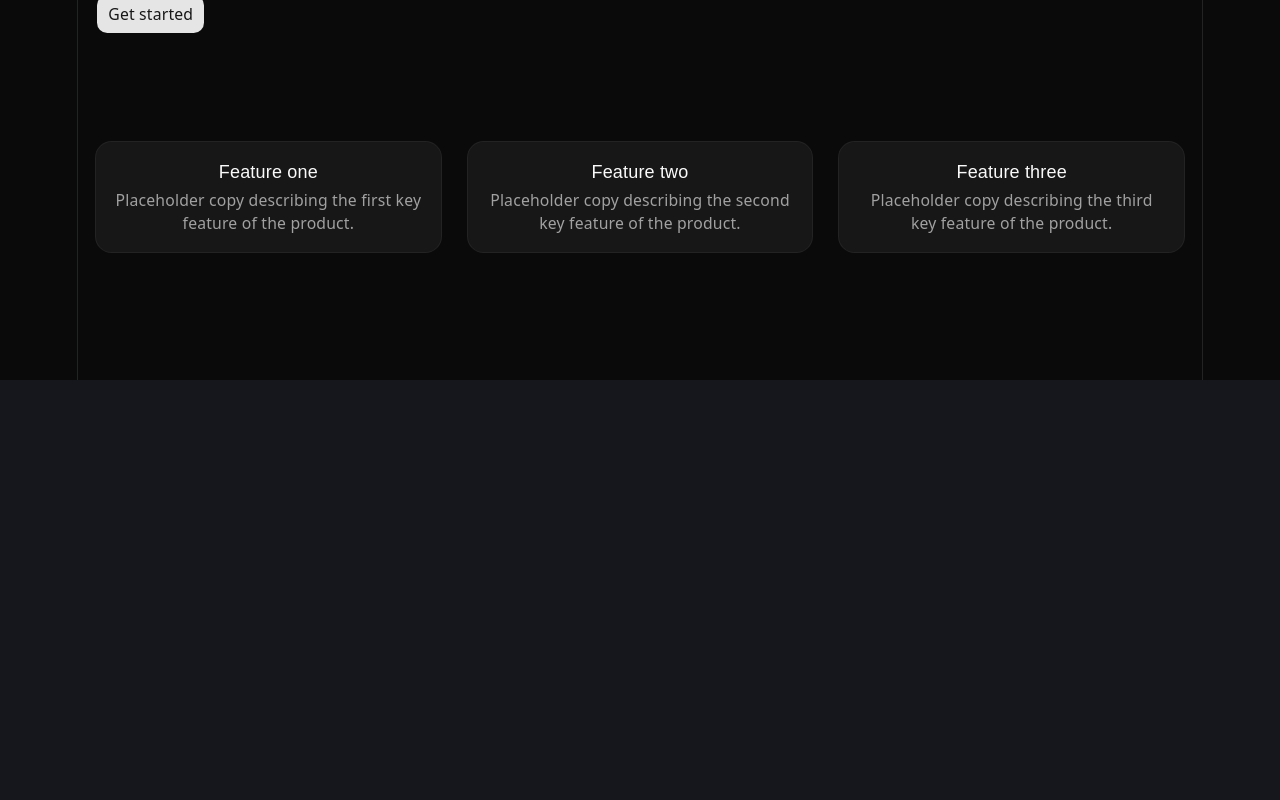
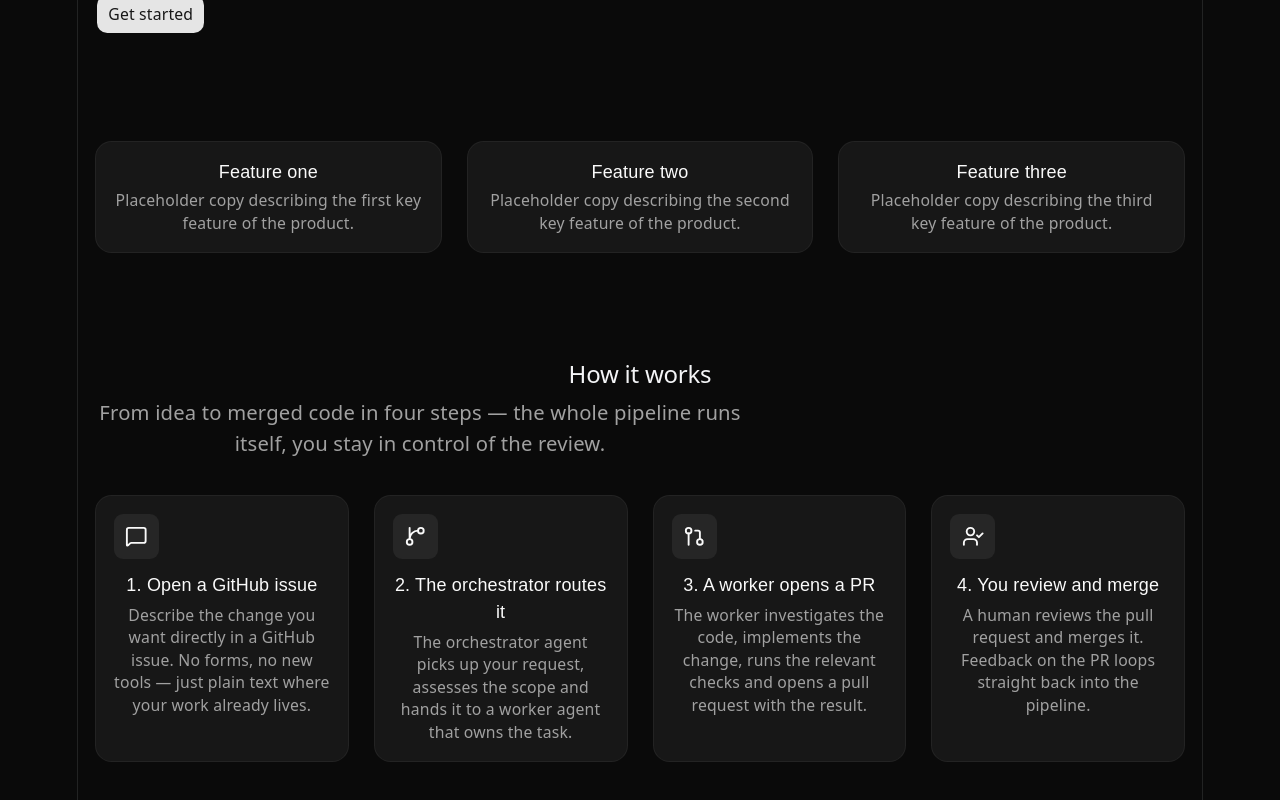
Before and after one commit to ikkeflikkeri/software-factory, a React (Vite) app in the folder webapp/: page / in a window 1280 px wide. Shown: the part 420-1220 px from the top of the page. Before the commit the page ends 800 px from the top, so only its background shows below. Built offline with nearby package versions, Linux system fonts and the light colour scheme; no server answers.

Commit message:
Add How it works section explaining the agent pipeline
Closes #30

```diff
--- a/webapp/src/App.tsx
+++ b/webapp/src/App.tsx
@@ -5,9 +5,18 @@ import {
   CardHeader,
   CardTitle,
 } from "@/components/ui/card"
+import { GitPullRequest, GitBranch, MessageSquare, UserCheck } from "lucide-react"
+import type { LucideIcon } from "lucide-react"
 import { ActivitySection } from "./ActivitySection"
 import { StatsSection } from "./StatsSection"
-import { appName, features, hero } from "./homeContent"
+import { appName, features, hero, howItWorksHeading, steps } from "./homeContent"
+
+const stepIcons = {
+  issue: MessageSquare,
+  route: GitBranch,
+  "pull-request": GitPullRequest,
+  review: UserCheck,
+} satisfies Record<(typeof steps)[number]["icon"], LucideIcon>
 
 function App() {
   return (
@@ -46,6 +55,33 @@ function App() {
 
         <StatsSection />
         <ActivitySection />
+
+        <section aria-label="How it works" className="pb-16 md:pb-24">
+          <h2 className="text-3xl font-bold tracking-tight">
+            {howItWorksHeading.title}
+          </h2>
+          <p className="mt-3 max-w-xl text-lg text-muted-foreground">
+            {howItWorksHeading.description}
+          </p>
+          <ol className="mt-8 grid list-none gap-6 sm:grid-cols-1 md:grid-cols-2 lg:grid-cols-4">
+            {steps.map((step) => {
+              const Icon = stepIcons[step.icon]
+              return (
+                <li key={step.title}>
+                  <Card className="h-full">
+                    <CardHeader>
+                      <div className="mb-2 flex size-10 items-center justify-center rounded-md bg-muted">
+                        <Icon className="size-5" aria-hidden="true" />
+                      </div>
+                      <CardTitle className="text-base">{step.title}</CardTitle>
+                      <CardDescription>{step.description}</CardDescription>
+                    </CardHeader>
+                  </Card>
+                </li>
+              )
+            })}
+          </ol>
+        </section>
       </main>
     </div>
   )
--- a/webapp/src/homeContent.ts
+++ b/webapp/src/homeContent.ts
@@ -19,6 +19,45 @@ export const hero = {
     "Placeholder description: a short sentence explaining what this product does and why it matters.",
   ctaLabel: "Get started",
 }
+
+export type Step = {
+  title: string
+  description: string
+  icon: "issue" | "route" | "pull-request" | "review"
+}
+
+export const howItWorksHeading = {
+  title: "How it works",
+  description:
+    "From idea to merged code in four steps — the whole pipeline runs itself, you stay in control of the review.",
+}
+
+export const steps: Step[] = [
+  {
+    title: "1. Open a GitHub issue",
+    description:
+      "Describe the change you want directly in a GitHub issue. No forms, no new tools — just plain text where your work already lives.",
+    icon: "issue",
+  },
+  {
+    title: "2. The orchestrator routes it",
+    description:
+      "The orchestrator agent picks up your request, assesses the scope and hands it to a worker agent that owns the task.",
+    icon: "route",
+  },
+  {
+    title: "3. A worker opens a PR",
+    description:
+      "The worker investigates the code, implements the change, runs the relevant checks and opens a pull request with the result.",
+    icon: "pull-request",
+  },
+  {
+    title: "4. You review and merge",
+    description:
+      "A human reviews the pull request and merges it. Feedback on the PR loops straight back into the pipeline.",
+    icon: "review",
+  },
+]
 
 export type Feature = {
   title: string
```
